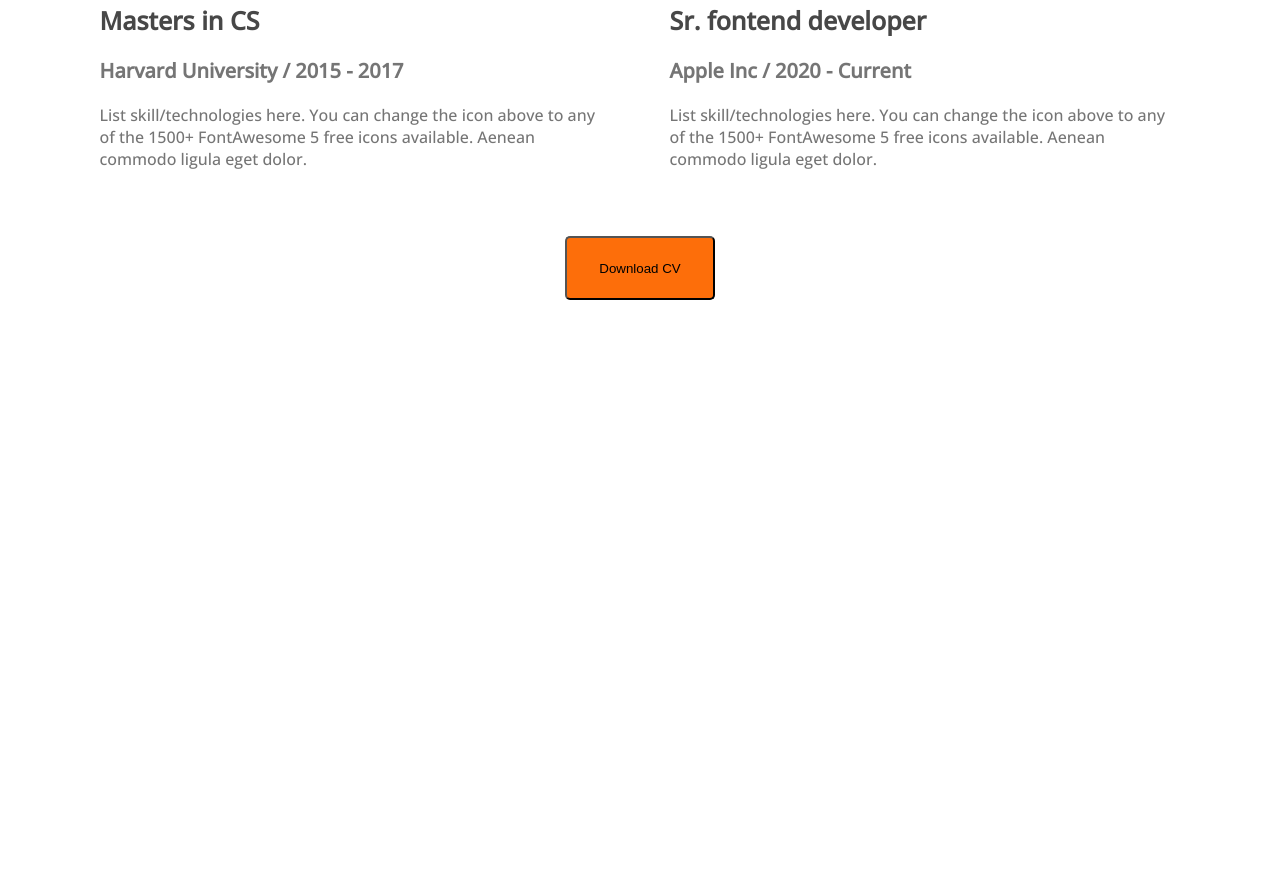
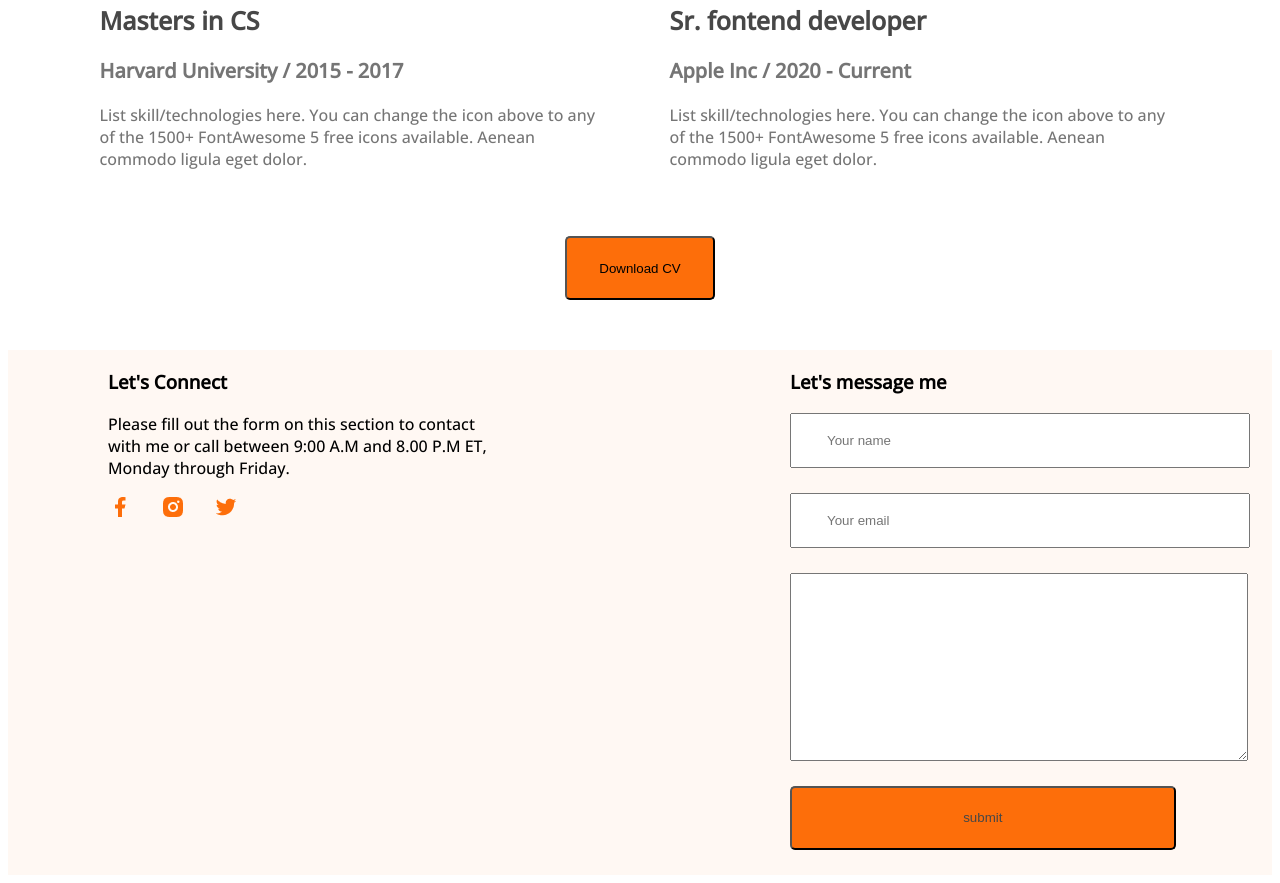
Before and after one commit to Tamim024/my-first-website, a plain HTML site: page index.html in a window 1280 px wide. Shown: the part 2778-3661 px from the top of the page. Before the commit the page ends 3086 px from the top, so only its background shows below. Drawn offline with nearby package versions, Linux system fonts and the light colour scheme.

Commit message:
finished

```diff
--- a/index.html
+++ b/index.html
@@ -140,7 +140,25 @@
             </section>
         </main>
     <footer>
-
+        <div class="footer-column">
+            <h3 class="footer-title">Let's Connect</h3>
+            <p class="sec-des">Please fill out the form on this section to contact <br>
+                 with me or call between 9:00 A.M and 8.00 P.M ET, <br> Monday through Friday.</p>
+            <div class="social-link">
+                <a href=""><img src="images/icons/facebook.png" alt=""></a>
+                <a href=""><img src="images/icons/insta.png" alt=""></a>
+                <a href=""><img src="images/icons/twitter.png" alt=""></a>
+            </div>
+        </div>
+        <div class="footer-column">
+            <h3 class="footer-title">Let's message me</h3>
+            <form class="contact" action="">
+                <input type="text" placeholder="Your name">
+                <input type="email" placeholder="Your email">
+                <textarea name="" id="" cols="30" rows="10"></textarea>
+                <input class="btn" type="submit" value="submit">
+            </form>
+        </div>
     </footer>
 
 </body>
--- a/styles/style.css
+++ b/styles/style.css
@@ -170,3 +170,25 @@ width: 511px;
     text-align: center;
     margin-top: 50px;
 }
+footer {
+    display: flex;
+    gap: 100px;
+    justify-content: space-around;
+
+    background-color: #FFF8F3;
+    margin-top: 50px;
+.footer-column {
+    width: 50%;
+    text-align: left;
+    margin-left: 100px;
+}
+.contact input, textarea {
+    display: block;
+    margin-bottom: 25px;
+    padding: 18px 35px;
+    color: #474747;
+    width: 80%;
+}
+.social-link a {
+    margin-right: 25px;
+}
```
